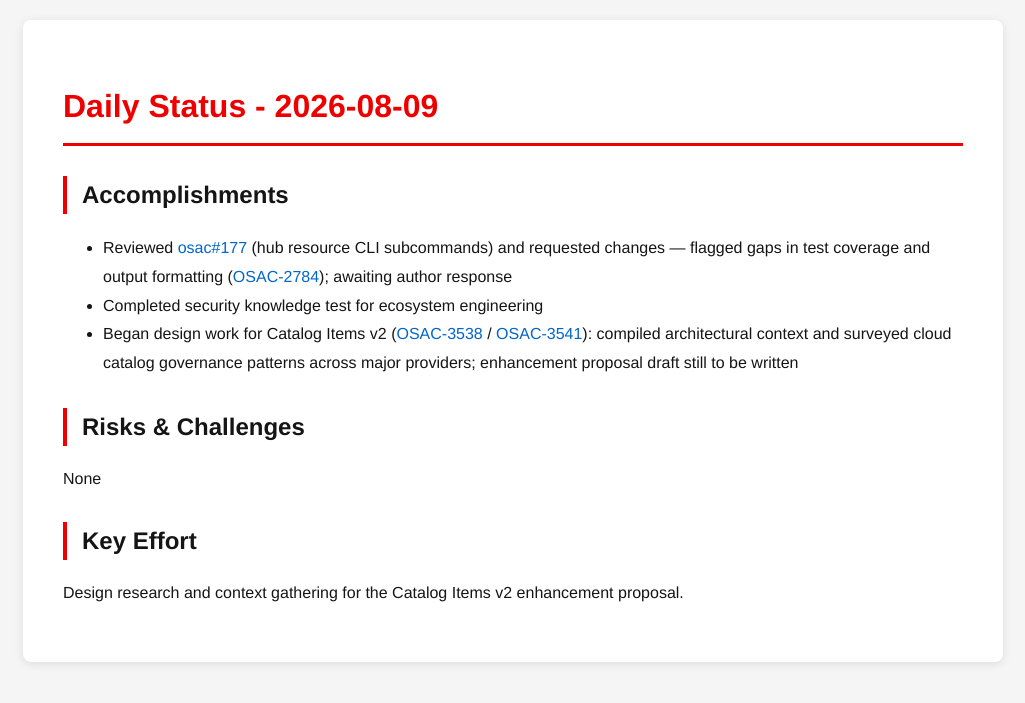
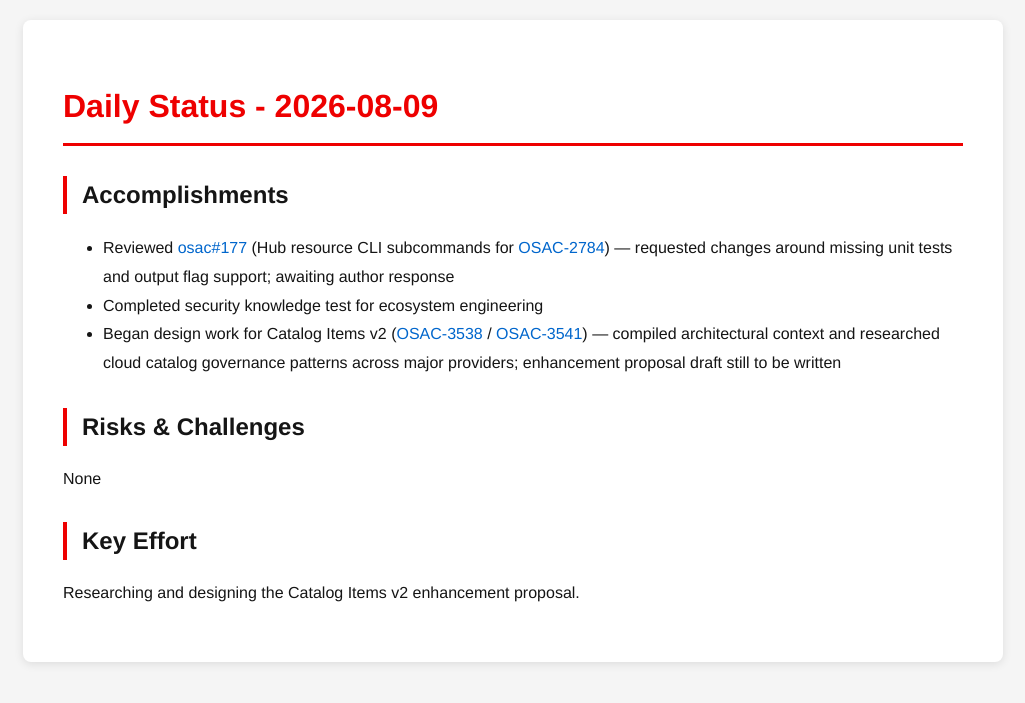
Before and after one commit to tzvatot/daily-status, a Jekyll site: the page built from 2026-08-09.md, in a window 1280 px wide. Shown: the top 703 px of the page, without its empty margins (127-1152 px from the left). Built offline with Jekyll 4.4.1, drawn with Linux system fonts in a browser that asks for light colours.

Commit message:
Daily status update - 2026-08-09

```diff
--- a/2026-08-09.md
+++ b/2026-08-09.md
@@ -7,12 +7,12 @@
 # Daily Status - 2026-08-09
 
 ## Accomplishments
-- Reviewed [osac#177](https://github.com/osac-project/osac/pull/177) (hub resource CLI subcommands) and requested changes — flagged gaps in test coverage and output formatting ([OSAC-2784](https://redhat.atlassian.net/browse/OSAC-2784)); awaiting author response
+- Reviewed [osac#177](https://github.com/osac-project/osac/pull/177) (Hub resource CLI subcommands for [OSAC-2784](https://redhat.atlassian.net/browse/OSAC-2784)) — requested changes around missing unit tests and output flag support; awaiting author response
 - Completed security knowledge test for ecosystem engineering
-- Began design work for Catalog Items v2 ([OSAC-3538](https://redhat.atlassian.net/browse/OSAC-3538) / [OSAC-3541](https://redhat.atlassian.net/browse/OSAC-3541)): compiled architectural context and surveyed cloud catalog governance patterns across major providers; enhancement proposal draft still to be written
+- Began design work for Catalog Items v2 ([OSAC-3538](https://redhat.atlassian.net/browse/OSAC-3538) / [OSAC-3541](https://redhat.atlassian.net/browse/OSAC-3541)) — compiled architectural context and researched cloud catalog governance patterns across major providers; enhancement proposal draft still to be written
 
 ## Risks & Challenges
 None
 
 ## Key Effort
-Design research and context gathering for the Catalog Items v2 enhancement proposal.
+Researching and designing the Catalog Items v2 enhancement proposal.
```
